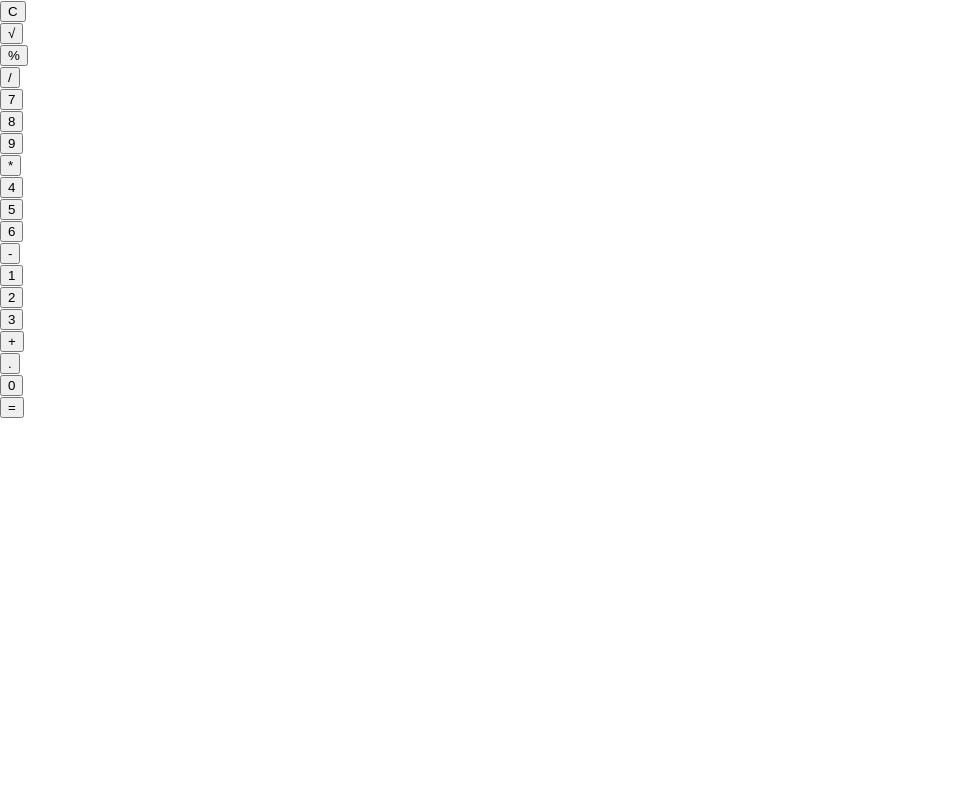
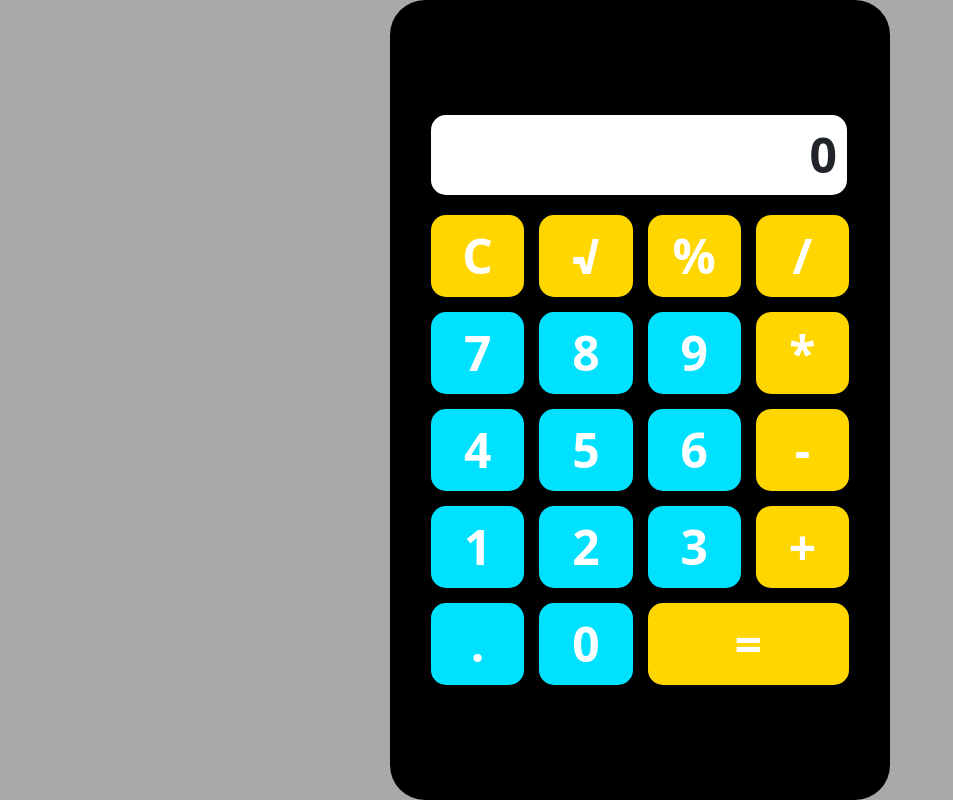
Before and after one commit to hdubey64/PW_internship_app, a React (Create React App) app in the folder calc-master/: page / in a window 1280 px wide. Shown: the whole page, without its empty margins (0-953 px from the left). Built offline with nearby package versions, Linux system fonts and the light colour scheme.

Commit message:
UI done using Bootstrape

```diff
--- a/calc-master/src/App.js
+++ b/calc-master/src/App.js
@@ -1,12 +1,13 @@
 import logo from "./logo.svg";
 import "./App.css";
 import Home from "./Layout/Home";
+import "bootstrap/dist/css/bootstrap.min.css";
 
 import CalcyLayout from "./Layout/CalcyLayout";
 
 function App() {
    return (
-      <Home>
+      <Home className="container">
          <CalcyLayout />
       </Home>
    );
--- /dev/null
+++ b/calc-master/src/Layout/CalcyLayout/calcyLayout.css
@@ -0,0 +1,23 @@
+.calcy-layout {
+   max-width: 500px;
+   height: 100vh;
+   background-color: #000000;
+   display: grid;
+   place-items: center;
+   padding: 40px;
+   border-radius: 35px;
+}
+.inputNum {
+   width: 26rem;
+   height: 5rem;
+   background-color: #fff;
+   border: none;
+   border-radius: 15px;
+   margin-bottom: 20px;
+   text-align: end;
+   display: grid;
+   place-items: center end;
+   font-size: 3rem;
+   padding-right: 10px;
+   font-weight: 700;
+}
--- a/calc-master/src/Layout/CalcyLayout/index.jsx
+++ b/calc-master/src/Layout/CalcyLayout/index.jsx
@@ -1,10 +1,14 @@
 import React from "react";
 import Button from "src/component/Button";
+import "./calcyLayout.css";
 
 const CalcyLayout = () => {
    return (
-      <div class="rounded-2xl bg-black  min-h-max min-w-max py-10 text-center">
-         <Button />
+      <div className="calcy-layout container">
+         <div>
+            <div className="inputNum">0</div>
+            <Button />
+         </div>
       </div>
    );
 };
--- /dev/null
+++ b/calc-master/src/Layout/Home/homeLayout.css
@@ -0,0 +1,7 @@
+.home-layout {
+   width: 100vw;
+   height: 100%;
+   background-color: #a9a9a9;
+   display: grid;
+   place-items: center;
+}
--- a/calc-master/src/Layout/Home/index.jsx
+++ b/calc-master/src/Layout/Home/index.jsx
@@ -1,17 +1,8 @@
 import React from "react";
+import "./homeLayout.css";
 
 const Home = ({ children }) => {
-   return (
-      <div
-         className="bg-stone-500 flex Class
-Properties
-align-baseline	vertical-align: baseline;
-align-top	vertical-align: top;
-align-middle justify-center items-center h-screen w-screen"
-      >
-         {children}
-      </div>
-   );
+   return <div className="home-layout ">{children}</div>;
 };
 
 export default Home;
--- /dev/null
+++ b/calc-master/src/component/Button/calcyButton.css
@@ -0,0 +1,27 @@
+.calcy-main {
+   display: grid;
+   grid-template-columns: repeat(4, 1fr);
+   gap: 15px;
+}
+.calcy-button {
+   padding: 5px 25px;
+   border-radius: 15px;
+   text-align: center;
+   font-size: 3rem;
+   font-weight: 900;
+   color: white;
+   border: none;
+}
+.calcy-button:hover {
+   opacity: 0.9;
+}
+.calcy-button:last-child {
+   grid-column-start: 3;
+   grid-column-end: 5;
+}
+.number {
+   background-color: #00e0ff;
+}
+.symbol {
+   background-color: #ffd600;
+}
--- a/calc-master/src/component/Button/index.jsx
+++ b/calc-master/src/component/Button/index.jsx
@@ -1,18 +1,14 @@
 import React from "react";
 import { NumaricButton } from "src/data";
+import "./calcyButton.css";
 
 const Button = () => {
    return (
-      <div className=" grid grid-cols-4 ">
+      <div className="calcy-main">
          {NumaricButton.map((e) => (
-            <main className={`order-${e.order}`}>
-               <button
-                  className={`group rounded-xl h-20 w-20
-                  } m-1 ${e.color} font-black text-5xl text-white relative overflow-hidden `}
-               >
-                  {!e.number ? e.symbol : e.number}
-               </button>
-            </main>
+            <button className={`calcy-button ${e.color}`}>
+               {!e.number ? e.symbol : e.number}
+            </button>
          ))}
       </div>
    );
--- a/calc-master/src/data/numaricButtons.jsx
+++ b/calc-master/src/data/numaricButtons.jsx
@@ -1,56 +1,56 @@
 export default [
-   { number: "C", value: "Clear", color: "bg-amber-500", type: "num" },
+   { number: "C", value: "Clear", color: "symbol", type: "num" },
    {
       symbol: "√",
       operation: "Underroot",
-      color: "bg-amber-500",
+      color: "symbol",
       type: "operator",
    },
    {
       symbol: "%",
       operation: "Modulo",
-      color: "bg-amber-500",
+      color: "symbol",
       type: "operator",
    },
    {
       symbol: "/",
       operation: "Division",
-      color: "bg-amber-500",
+      color: "symbol",
       type: "operator",
    },
-   { number: 7, value: 7, color: "bg-cyan-500", type: "num" },
-   { number: 8, value: 8, color: "bg-cyan-500", type: "num" },
-   { number: 9, value: 9, color: "bg-cyan-500", type: "num" },
+   { number: 7, value: 7, color: "number", type: "num" },
+   { number: 8, value: 8, color: "number", type: "num" },
+   { number: 9, value: 9, color: "number", type: "num" },
    {
       symbol: "*",
       operation: "Multiplication",
-      color: "bg-amber-500",
+      color: "symbol",
       type: "operator",
    },
-   { number: 4, value: 4, color: "bg-cyan-500", type: "num" },
-   { number: 5, value: 5, color: "bg-cyan-500", type: "num" },
-   { number: 6, value: 6, color: "bg-cyan-500", type: "num" },
+   { number: 4, value: 4, color: "number", type: "num" },
+   { number: 5, value: 5, color: "number", type: "num" },
+   { number: 6, value: 6, color: "number", type: "num" },
    {
       symbol: "-",
       operation: "Subtraction",
-      color: "bg-amber-500",
+      color: "symbol",
       type: "operator",
    },
-   { number: 1, value: 1, color: "bg-cyan-500", type: "num" },
-   { number: 2, value: 2, color: "bg-cyan-500", type: "num" },
-   { number: 3, value: 3, color: "bg-cyan-500", type: "num" },
+   { number: 1, value: 1, color: "number", type: "num" },
+   { number: 2, value: 2, color: "number", type: "num" },
+   { number: 3, value: 3, color: "number", type: "num" },
    {
       symbol: "+",
       operation: "Addition",
-      color: "bg-amber-500",
+      color: "symbol",
       type: "operator",
    },
-   { number: ".", value: ".", color: "bg-cyan-500", type: "num" },
-   { number: "0", value: 0, color: "bg-cyan-500", type: "num" },
+   { number: ".", value: ".", color: "number", type: "num" },
+   { number: "0", value: 0, color: "number", type: "num" },
    {
       symbol: "=",
       operation: "Assignment",
-      color: "bg-amber-500",
+      color: "symbol",
       type: "operator",
       width: "40",
    },
```
